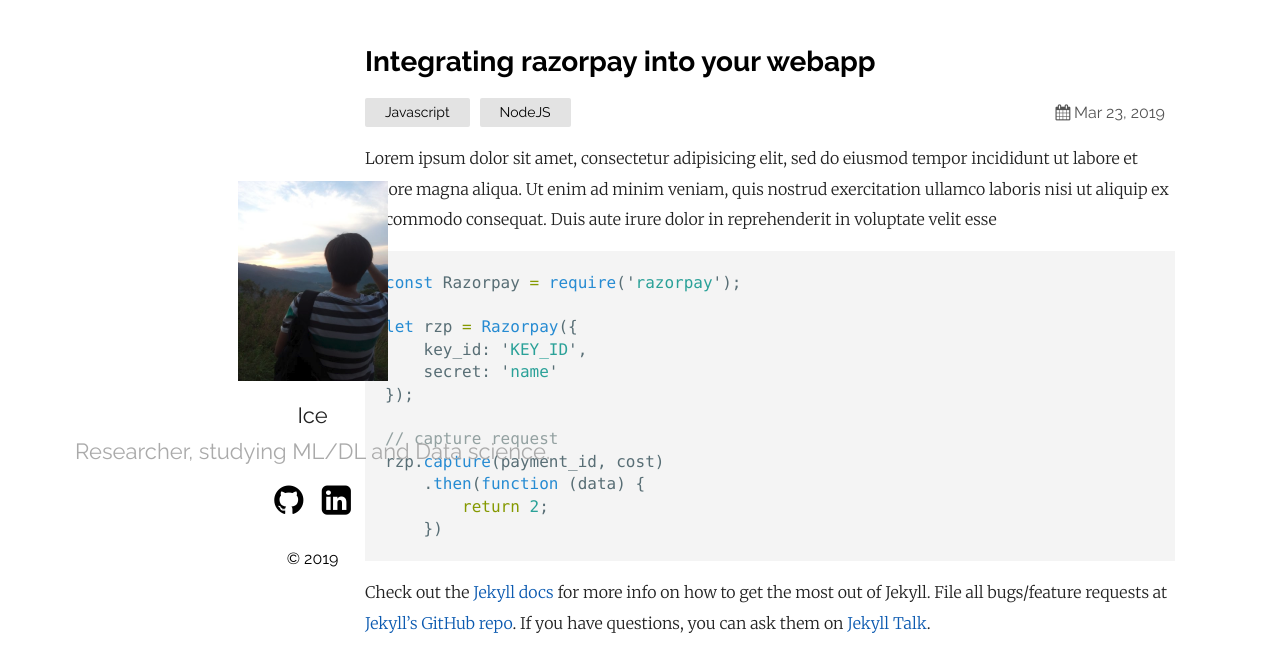
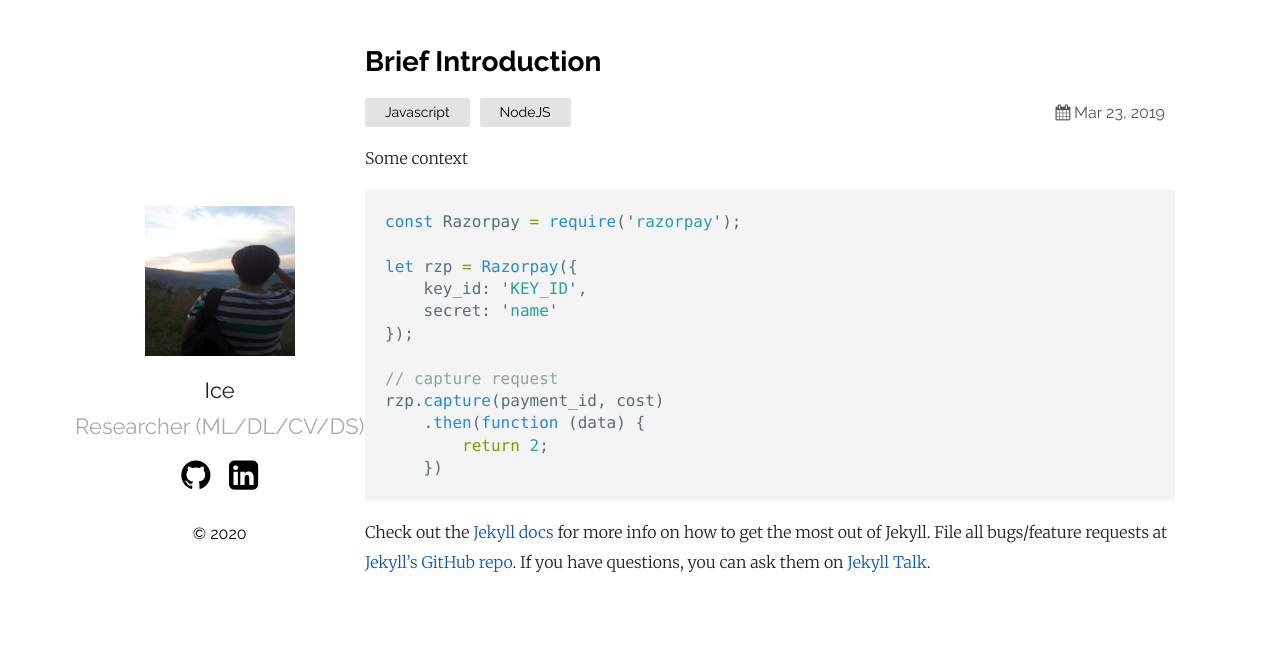
Before and after one commit to IcedDoggie/IcedDoggie.github.io, a Jekyll site: the page built from _posts/2019-03-23-welcome-to-jekyll.markdown, in a window 1280 px wide. Shown: the top 672 px of the page. Built offline with Jekyll 4.4.1, drawn with Linux system fonts in a browser that asks for light colours.

Commit message:
changed pic dim

````diff
--- a/_config.yml
+++ b/_config.yml
@@ -13,7 +13,7 @@
   sass_dir: _sass
 plainwhite:
   name: Ice
-  tagline: Researcher, studying ML/DL and Data science.
+  tagline: Researcher (ML/DL/CV/DS)
   date_format: "%b %-d, %Y"
   sitemap: true # set to true to generate sitemap.xml content
 
--- a/_layouts/default.html
+++ b/_layouts/default.html
@@ -14,7 +14,7 @@
 				<a href="https://www.linkedin.com/{{ site.plainwhite.social_links.linkedIn }}"><li><i class="icon-linkedin-squared"></i></li></a>
 
 			</ul>
-			<p>&copy; 2019</p>
+			<p>&copy; 2020</p>
 		</section>
 		<section class="content">
 			{{ content }}
--- a/_posts/2019-03-23-welcome-to-jekyll.markdown
+++ b/_posts/2019-03-23-welcome-to-jekyll.markdown
@@ -1,10 +1,10 @@
 ---
 layout: post
-title:  "Integrating razorpay into your webapp"
+title:  "Brief Introduction"
 date:   2019-03-23 21:03:36 +0530
 categories: Javascript NodeJS
 ---
-Lorem ipsum dolor sit amet, consectetur adipisicing elit, sed do eiusmod tempor incididunt ut labore et dolore magna aliqua. Ut enim ad minim veniam, quis nostrud exercitation ullamco laboris nisi ut aliquip ex ea commodo consequat. Duis aute irure dolor in reprehenderit in voluptate velit esse
+Some context
 
 ```javascript
 const Razorpay = require('razorpay');
````
Also changed, not shown: assets/profilepic.png.
